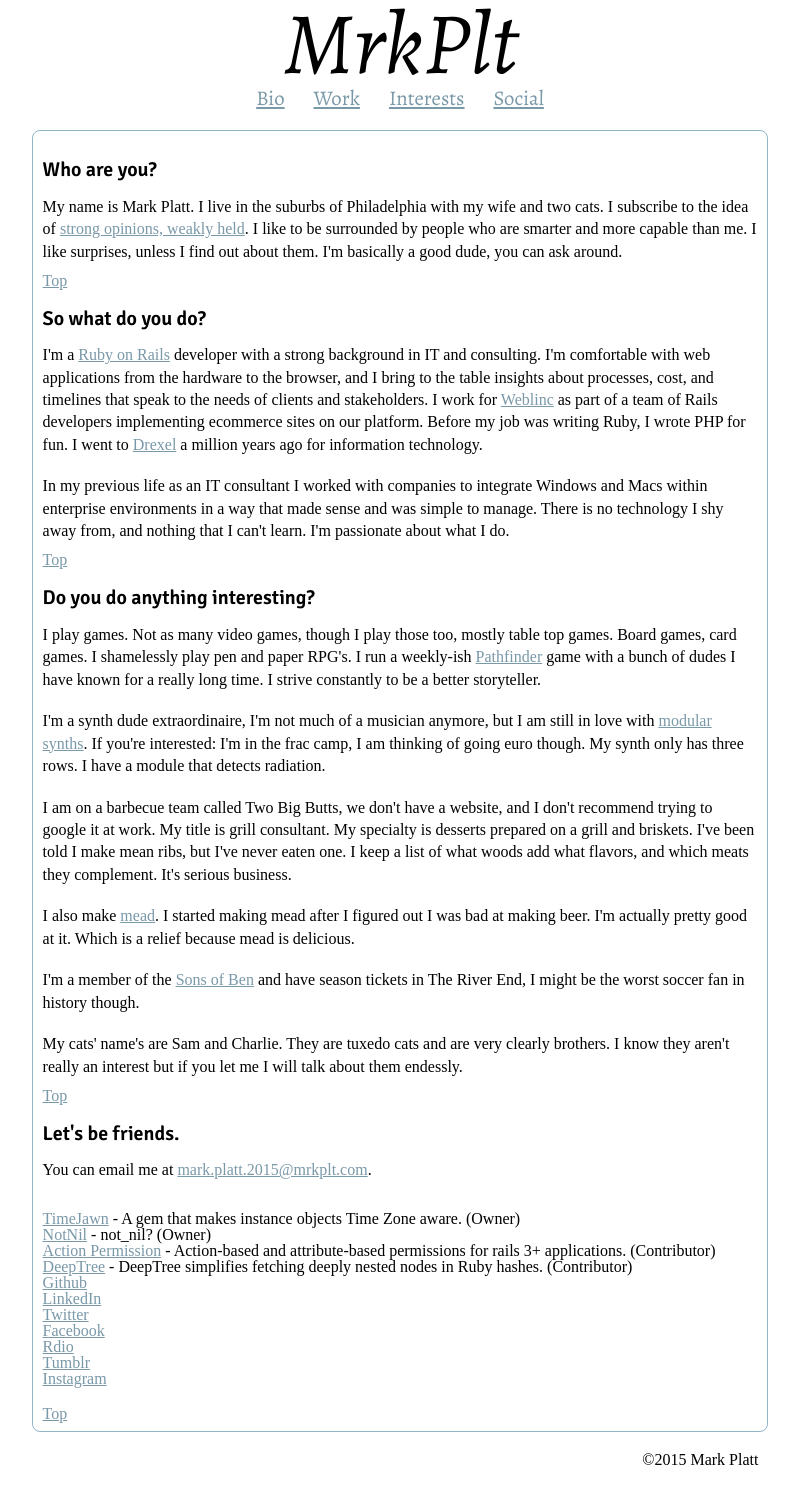
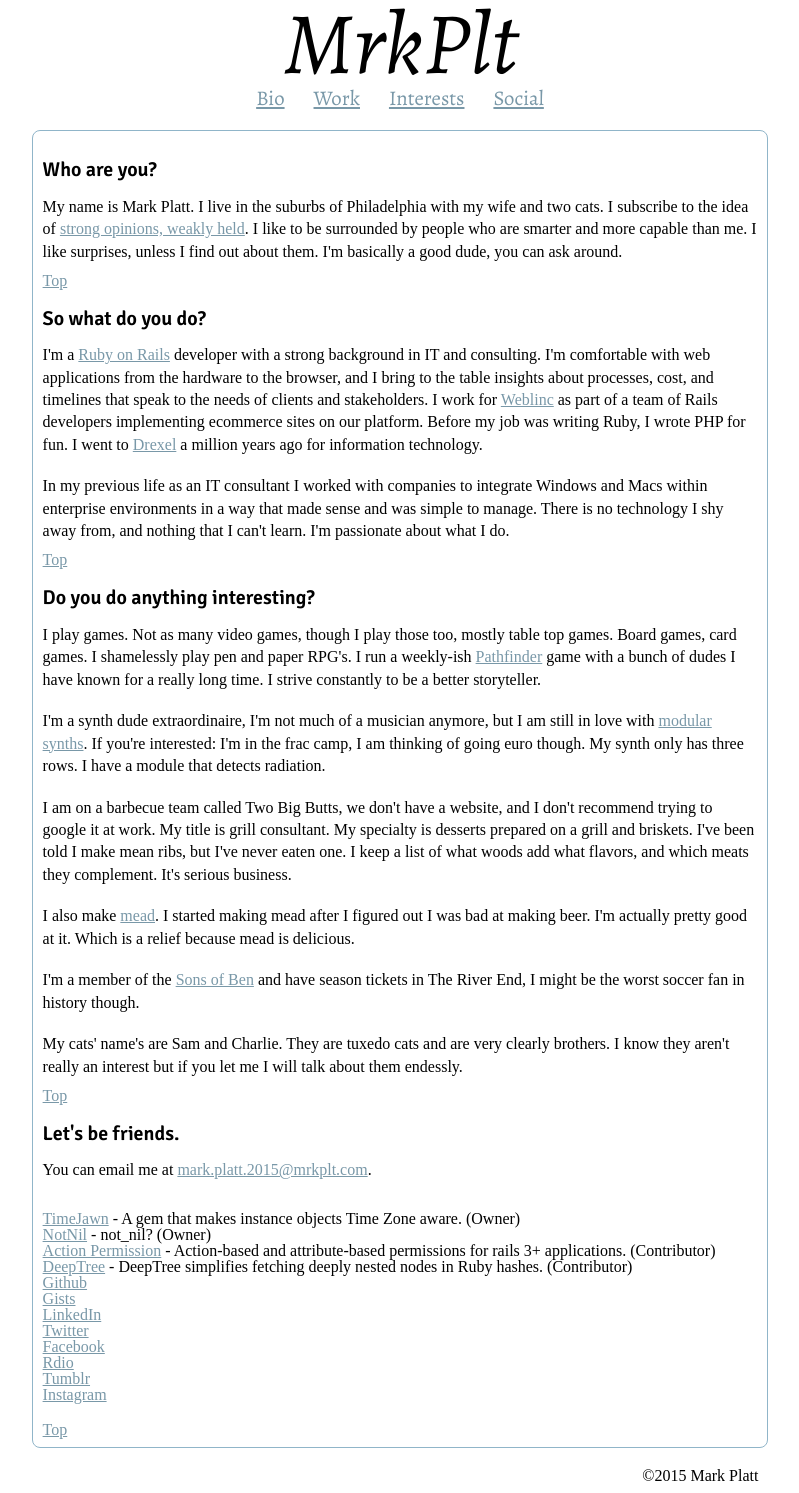
Before and after one commit to mrkplt/mrkplt.github.io, a Jekyll site: the page built from index.html, in a window 1280 px wide. Shown: the whole page, without its empty margins (240-1039 px from the left). Built offline with Jekyll 4.4.1, drawn with Linux system fonts in a browser that asks for light colours; some web fonts are replaced.

Commit message:
Add gists

```diff
--- a/_includes/social.html
+++ b/_includes/social.html
@@ -9,6 +9,7 @@
       <li><a href="https://github.com/mttdffy/action_permission">Action Permission</a> - Action-based and attribute-based permissions for rails 3+ applications. (Contributor)</li>
       <li><a href="https://github.com/patricktulskie/deep_tree">DeepTree</a> - DeepTree simplifies fetching deeply nested nodes in Ruby hashes. (Contributor)</li>
       <li><a href="https://github.com/mrkplt">Github</a></li>
+      <li><a href="https://gist.github.com/mrkplt">Gists</a></li>
       <li><a href="http://www.linkedin.com/in/markplatt/">LinkedIn</a></li>
       <li><a href="https://twitter.com/mrkplt">Twitter</a></li>
       <li><a href="https://www.facebook.com/mrkplt">Facebook</a></li>
```
